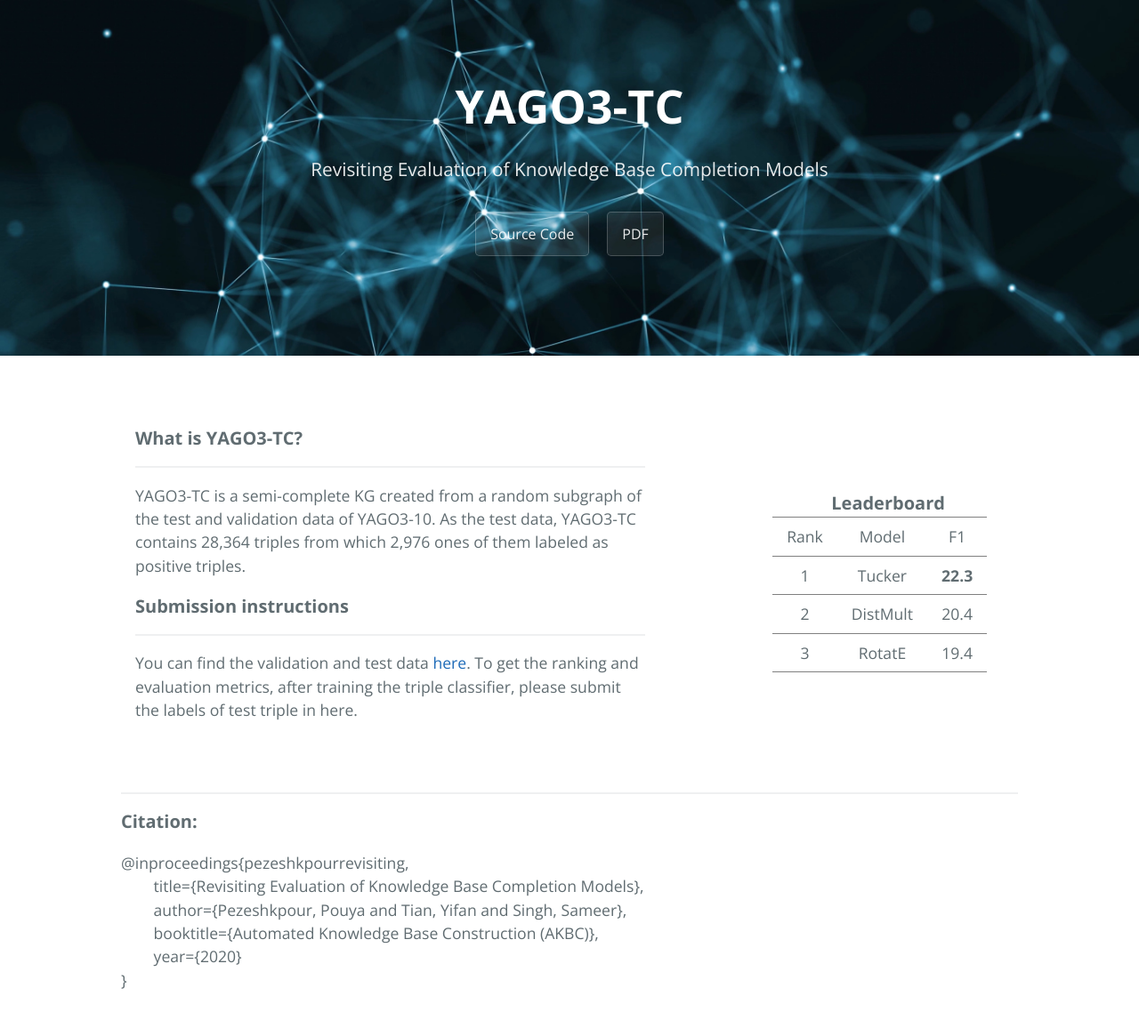
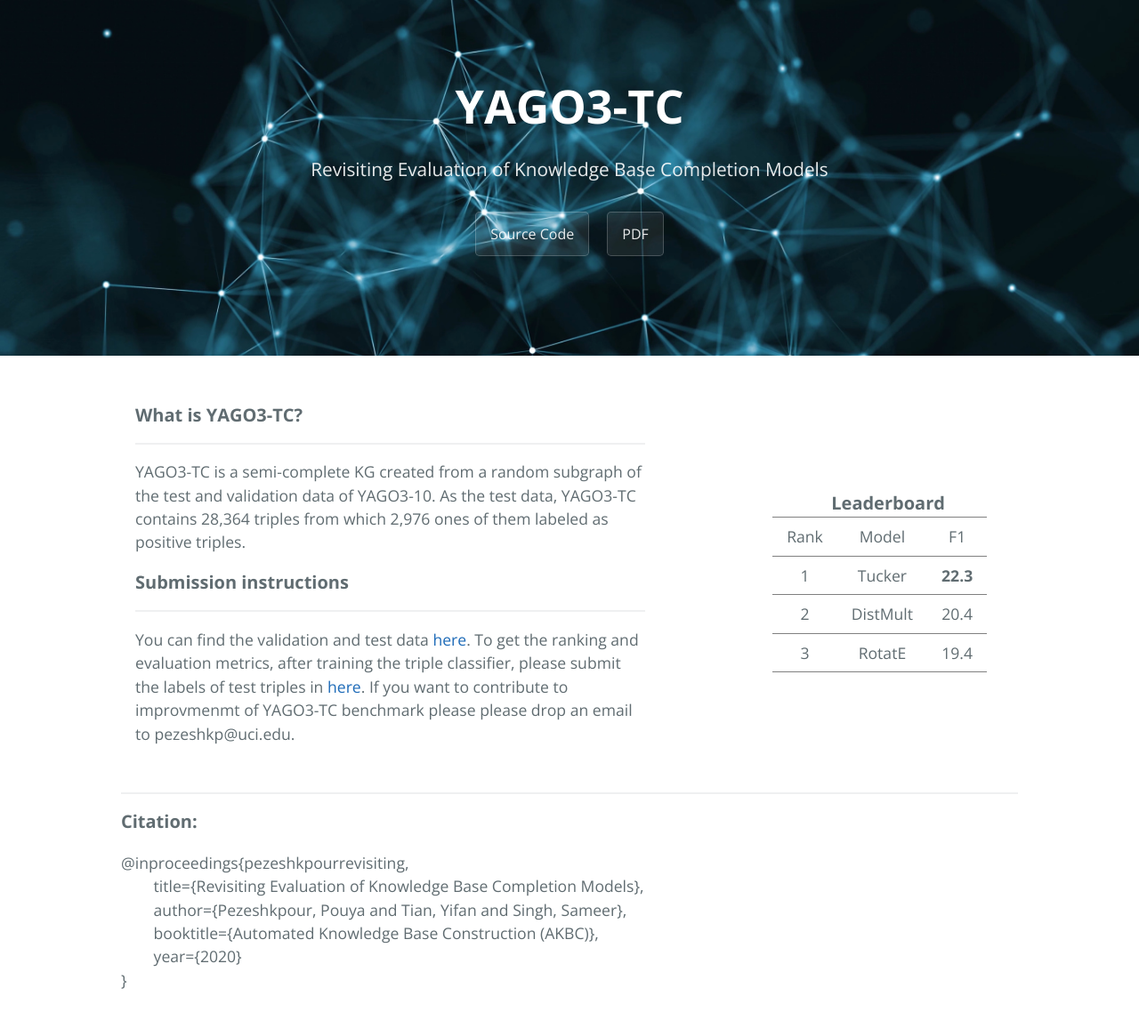
Before and after one commit to pouyapez/yago3-tc, a Jekyll site: the page built from index.md, in a window 1280 px wide. Shown: the whole page at 89% size. Built offline with Jekyll 4.4.1, drawn with Linux system fonts in a browser that asks for light colours.

Commit message:
Update index.md

```diff
--- a/index.md
+++ b/index.md
@@ -13,7 +13,7 @@ layout: default
         <font style="font-size:20px"><b>Submission instructions</b></font>
           <hr>
         <p class="text right-align text-large add-top-margin" style="width:100%;">
-           You can find the validation and test data <a href="https://github.com/pouyapez/yago3-tc/tree/master/data">here</a>. To get the ranking and evaluation metrics, after training the triple classifier, please submit the labels of test triple in here.
+           You can find the validation and test data <a href="https://github.com/pouyapez/yago3-tc/tree/master/data">here</a>. To get the ranking and evaluation metrics, after training the triple classifier, please submit the labels of test triples in <a href="https://forms.gle/T4tTJS5P2o1kUKfY8">here</a>. If you want to contribute to improvmenmt of YAGO3-TC benchmark please please drop an email to pezeshkp@uci.edu.
         </p>
         </td>
         <td align="center">
```
